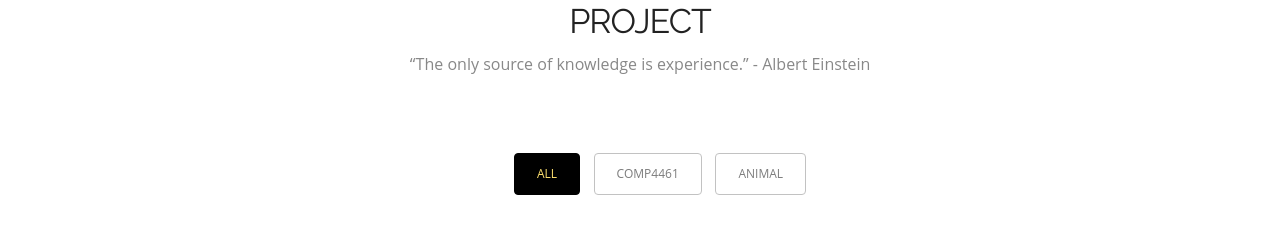
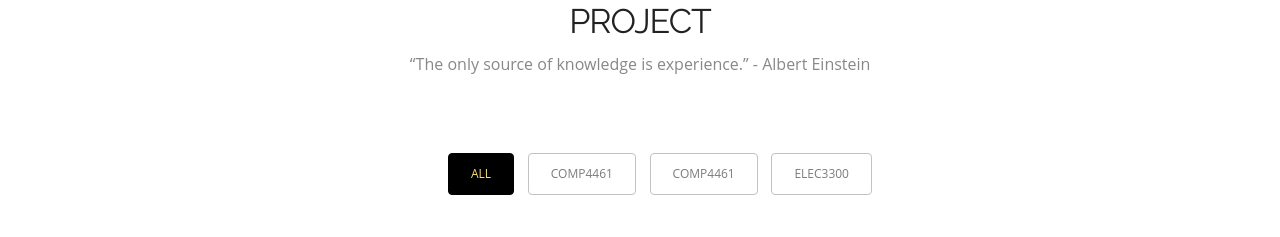
Before and after one commit to yinlaetitia/yinlaetitia.github.io, a plain HTML site: page index.html in a window 1280 px wide. Shown: the part 2292-2529 px from the top of the page. Drawn offline with Linux system fonts and the light colour scheme.

Commit message:
update comp4461 project 1

```diff
--- a/index.html
+++ b/index.html
@@ -208,14 +208,11 @@
               <h5>COMP4461</h5>
             </a></li>
           <li><a class="" href="#" data-filter=".COMP4461">
-              <h5>Animal</h5>
+              <h5>COMP4461</h5>
             </a></li>
-          <!-- <li><a class="" href="#" data-filter=".citylife">
-              <h5>Nature</h5>
+          <li><a class="" href="#" data-filter=".ELEC3300">
+              <h5>ELEC3300</h5>
             </a></li>
-          <li><a class="" href="#" data-filter=".animals">
-              <h5>Sea Scape</h5>
-            </a></li> -->
         </ul>
       </div>
       <!--/Portfolio Filters -->
```
